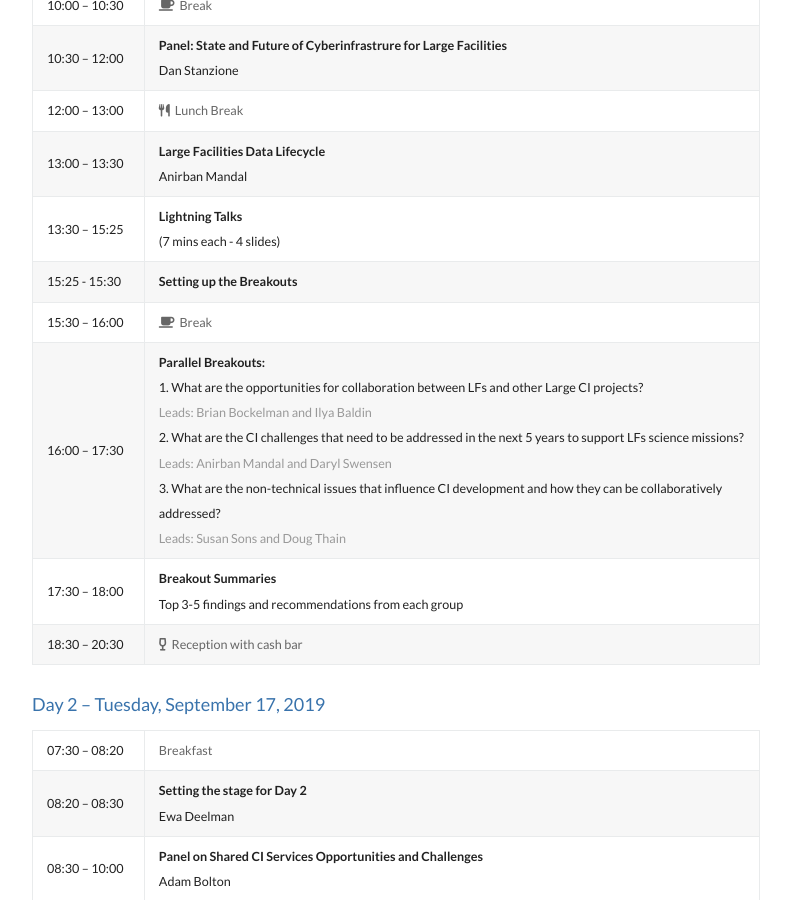
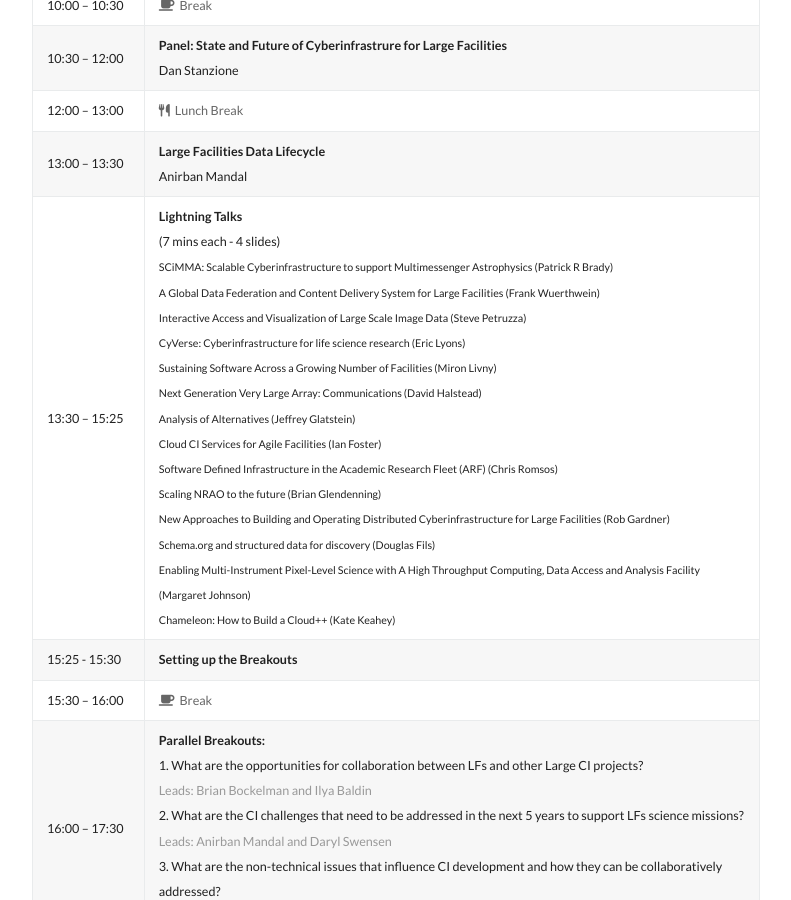
Before and after one commit to facilitiesci/facilitiesci.github.io, a Jekyll site: the page built from agenda.md, in a window 1280 px wide and 900 px high, scrolled down 744 px. Shown: the whole window, without its empty margins (244-1035 px from the left). Built offline with Jekyll 4.4.1, drawn with Linux system fonts in a browser that asks for light colours; nearby versions of some CDN libraries.

Commit message:
Added lightning talks

```diff
--- a/agenda.md
+++ b/agenda.md
@@ -25,7 +25,7 @@
 | 10:30 – 12:00	| **Panel: State and Future of Cyberinfrastrure for Large Facilities**<br />Dan Stanzione
 | 12:00 – 13:00	| <span style="color: #666"><i class="fas fa-utensils"></i>&nbsp;&nbsp;Lunch Break</span>
 | 13:00 – 13:30	| **Large Facilities Data Lifecycle**<br />Anirban Mandal
-| 13:30 – 15:25	| **Lightning Talks**<br />(7 mins each - 4 slides)
+| 13:30 – 15:25	| **Lightning Talks**<br />(7 mins each - 4 slides)<br /><span style="font-size: 85%">SCiMMA: Scalable Cyberinfrastructure to support Multimessenger Astrophysics (Patrick R Brady)<br />A Global Data Federation and Content Delivery System for Large Facilities (Frank Wuerthwein)<br />Interactive Access and Visualization of Large Scale Image Data (Steve Petruzza)<br />CyVerse: Cyberinfrastructure for life science research (Eric Lyons)<br />Sustaining Software Across a Growing Number of Facilities (Miron Livny)<br />Next Generation Very Large Array: Communications (David Halstead)<br />Analysis of Alternatives (Jeffrey Glatstein)<br />Cloud CI Services for Agile Facilities (Ian Foster)<br />Software Defined Infrastructure in the Academic Research Fleet (ARF) (Chris Romsos)<br />Scaling NRAO to the future (Brian Glendenning)<br />New Approaches to Building and Operating Distributed Cyberinfrastructure for Large Facilities (Rob Gardner)<br />Schema.org and structured data for discovery (Douglas Fils)<br />Enabling Multi-Instrument Pixel-Level Science with A High Throughput Computing, Data Access and Analysis Facility (Margaret Johnson)<br />Chameleon: How to Build a Cloud++ (Kate Keahey)</span>
 | 15:25 - 15:30	| **Setting up the Breakouts**
 | 15:30 – 16:00	| <span style="color: #666"><i class="fas fa-coffee"></i>&nbsp;&nbsp;Break</span>
 | 16:00 – 17:30	| **Parallel Breakouts:**<br />1. What are the opportunities for collaboration between LFs and other Large CI projects?<br /><span style="color: #999; padding-bottom: 1em">Leads: Brian Bockelman and Ilya Baldin</span><br />2. What are the CI challenges that need to be addressed in the next 5 years to support LFs science missions?<br /><span style="color: #999; padding-bottom: 1em">Leads: Anirban Mandal and Daryl Swensen</span><br />3. What are the non-technical issues that influence CI development and how they can be collaboratively addressed?<br /><span style="color: #999; padding-bottom: 1em">Leads: Susan Sons and Doug Thain</span>
```
